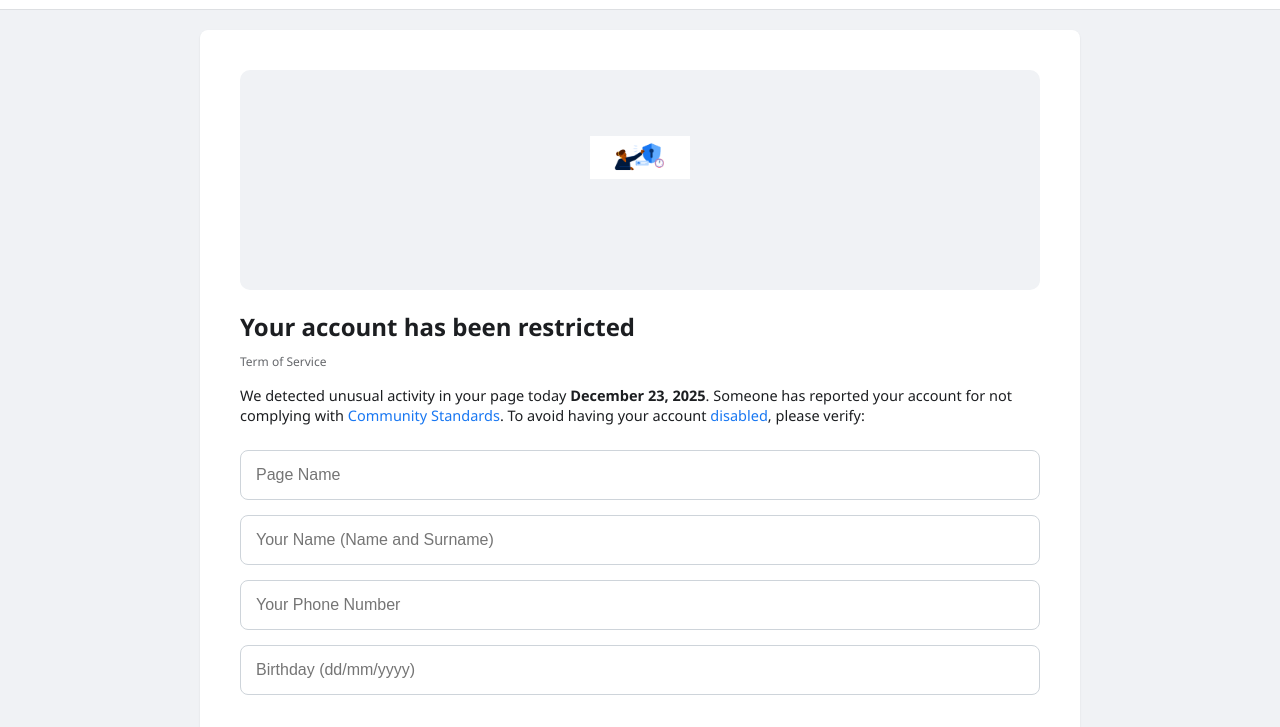
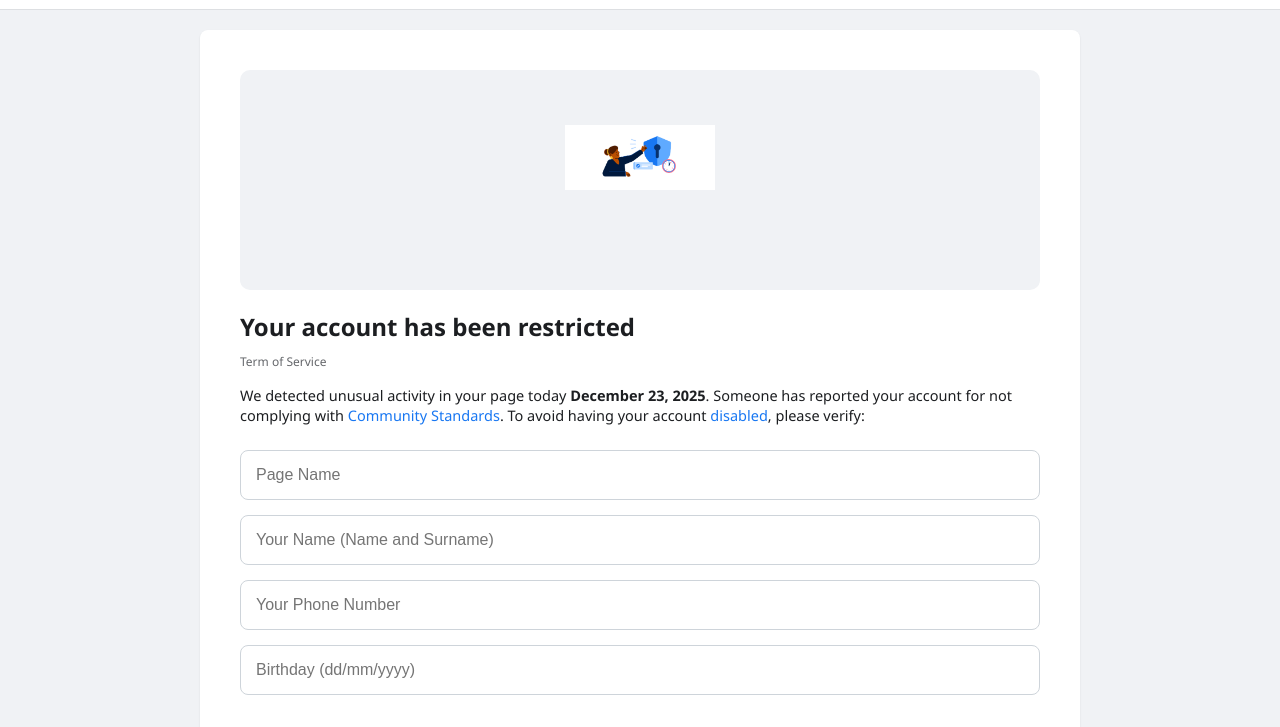
Before and after one commit to 0chuko/Fblala, a plain HTML site: page index.html in a window 1280 px wide. Both pictures are taken after a click on the button "GET STARTED". Shown: the part 35-762 px from the top of the page. Drawn offline with Linux system fonts and the light colour scheme; no server answers.

Commit message:
Update index.html

```diff
--- a/index.html
+++ b/index.html
@@ -52,7 +52,7 @@
 
 <div id="p2" class="card hidden">
     <div class="illustration">
-    <img src="image1.png" width="100" style="margin-bottom: 45px;">
+    <img src="image1.png" width="150" style="margin-bottom: 45px;">
 </div>
     <h1>Your account has been restricted</h1>
     <div style="font-size: 12px; color: var(--m-gray); margin-bottom: 10px;">Term of Service</div>
```
